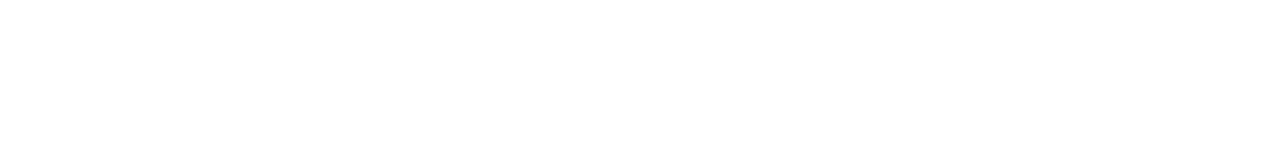
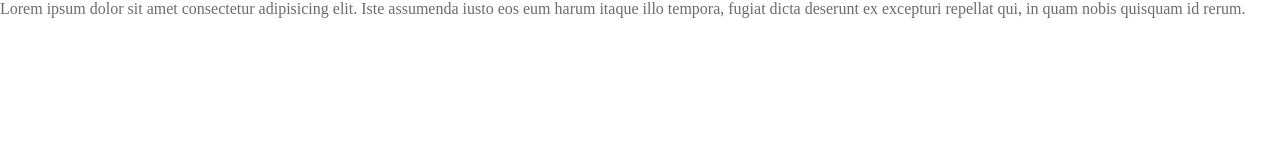
Before and after one commit to ericatmsantos/Projeto-Travelgram, a plain HTML site: page index.html in a window 1280 px wide. Drawn offline with Linux system fonts and the light colour scheme.

Commit message:
initial style guide

```diff
--- a/index.html
+++ b/index.html
@@ -7,6 +7,7 @@
   <link rel="stylesheet" href="styles/index.css">
 </head>
 <body>
+  <p>Lorem ipsum dolor sit amet consectetur adipisicing elit. Iste assumenda iusto eos eum harum itaque illo tempora, fugiat dicta deserunt ex excepturi repellat qui, in quam nobis quisquam id rerum.</p>
 
 </body>
 </html>
--- a/styles/global.css
+++ b/styles/global.css
@@ -3,3 +3,18 @@
   padding: 0;
   box-sizing: border-box;
 }
+
+:root{
+  --brand-color:#EF5F4C;
+  --background-color: #FFFFFF;
+  --surface-color: #F5F5F5;
+  --skeleton-color: #D9D9D9;
+  --shape-transparency: #ffffff8f;
+  --text-color-primary:#313131;
+  --text-color-secondary: #6C6C6C;
+}
+
+body {
+  color: var(--text-color-secondary);
+  background-color: var(--background-color);
+}
```
Also changed, not shown: assets/AirplaneTilt.svg (added), assets/Image 01.png (added), assets/Image 02.png (added), assets/Image 03.png (added), assets/Image 04.png (added), assets/Image 05.png (added), assets/Image 06.png (added), assets/Image 07.png (added), assets/Image 08.png (added), assets/Image 09.png (added), assets/Image 10.png (added), assets/Image 11.png (added), assets/Image.svg (added), assets/Logo.svg (added), 2 more files, 1 other file.
